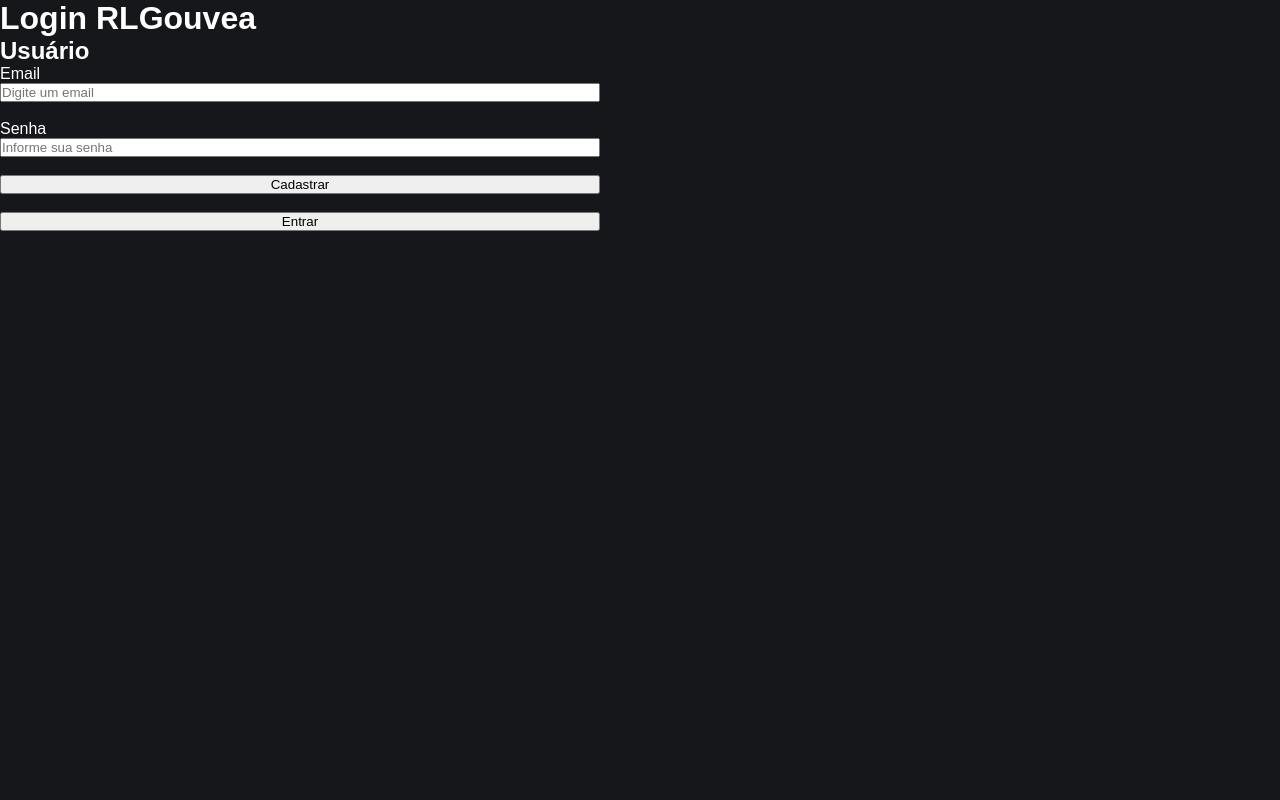
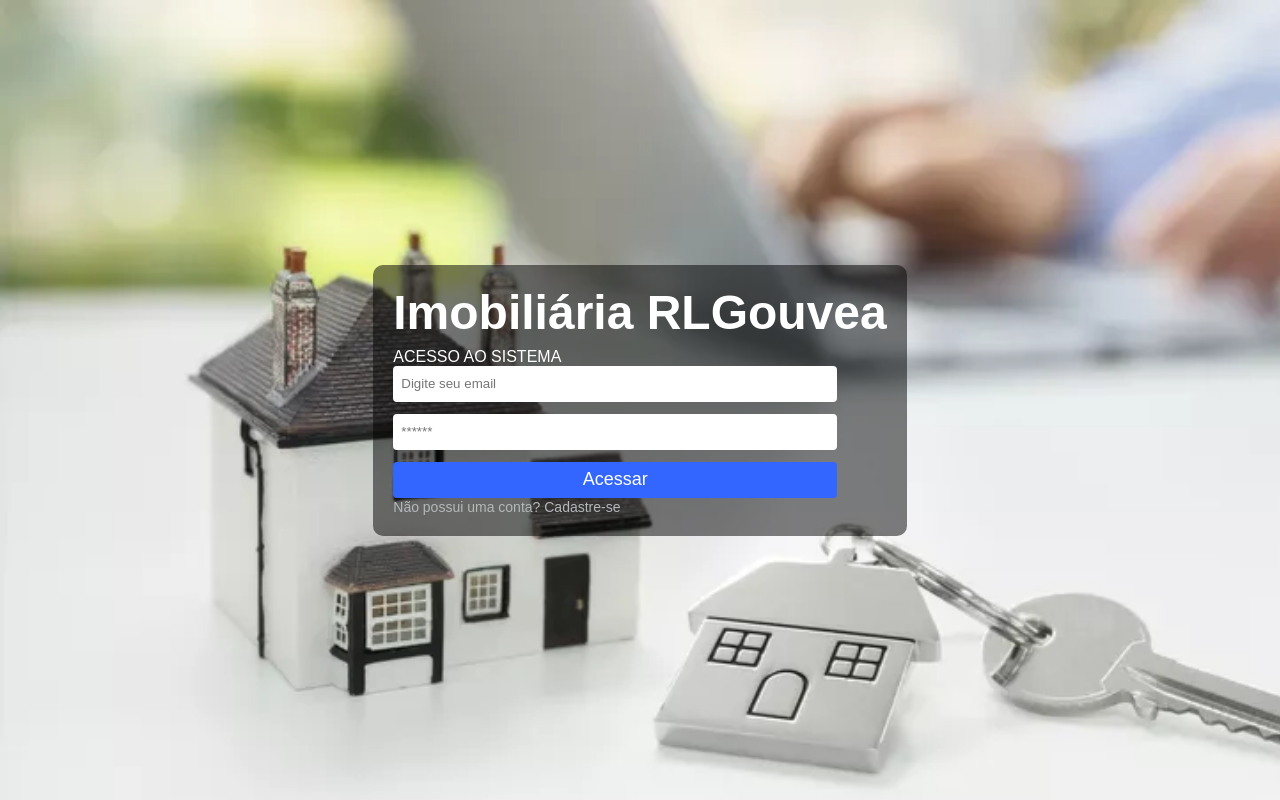
Before and after one commit to educwb/loginreact, a React (Create React App) app: page / in a window 1280 px wide. Built offline with nearby package versions, Linux system fonts and the light colour scheme; no server answers.

Commit message:
preparando layout login

```diff
--- a/src/app.css
+++ b/src/app.css
@@ -1,5 +1,5 @@
-.container{
+/* .container{
   width: 600px;
   display: flex;
   flex-direction: column;
-}
+} */
--- /dev/null
+++ b/src/pages/Home/home.css
@@ -0,0 +1,65 @@
+.box-form{
+  padding: 20px;
+  background-color: rgba(0, 0, 0, 0.5);
+  background-position: center;
+  border-radius: 10px;
+}
+
+.home-container{
+  background-image: url('../../Assets/img/home.webp');
+  background-size: cover;
+  display: flex;
+  flex-direction: column;
+  align-items: center;
+  justify-content: center;
+  height: 100vh;
+  width: 100%;
+}
+
+.home-container h1{
+  font-size: 48px;
+  margin-bottom: 8px;
+}
+
+.home-container span{
+  margin-bottom: 28px;
+}
+
+.form{
+  display: flex;
+  flex-direction: column;
+  width: 90%;
+  max-width: 600px;
+}
+
+.form input{
+  border:0;
+  margin-bottom: 12px;
+  height: 36px;
+  border-radius: 4px;
+  padding: 0 8px;
+}
+
+.form button{
+  height: 36px;
+  border:0;
+  border-radius: 4px;
+  background-color: #3366ff;
+  color: #FFF;
+  font-size: 18px;
+}
+
+.form textarea{
+  margin-bottom: 12px;
+  border:0;
+  height: 90px;
+  resize: none;
+  border-radius: 4px;
+}
+
+.button-link{
+  color: #b4b8bb;
+  text-decoration: none;
+  margin: 14px 0;
+  font-size: 14px;
+}
--- /dev/null
+++ b/src/pages/Home/index.js
@@ -0,0 +1,53 @@
+import { useState } from "react";
+import { Link } from "react-router-dom";
+
+import './home.css'
+
+export default function Home(){
+  const [email, setEmail] = useState('')
+  const [password, setPassword] = useState('')
+
+  function handleLogin(e){
+    e.preventDefault()
+
+    if(email !== '' && password !==''){
+      alert('teste')
+    }else{
+      alert('Preencha todos os campos!')
+    }
+  }
+
+  return(
+    <div className="home-container">
+      <div className="box-form">
+
+        <h1>Imobiliária RLGouvea</h1>
+
+        <span>ACESSO AO SISTEMA</span>
+
+        <form className="form" onSubmit={handleLogin}>
+          <input
+            type="text"
+            placeholder="Digite seu email"
+            value={email}
+            onChange={(e) => setEmail(e.target.value)}
+          />
+
+          <input
+            autoComplete={false}
+            type="password"
+            placeholder="******"
+            value={password}
+            onChange={(e) => setPassword(e.target.value)}
+          />
+
+          <button type="submit">Acessar</button>
+        </form>
+
+        <Link className="button-link" to="/register">
+          Não possui uma conta? Cadastre-se
+        </Link>
+      </div>
+    </div>
+  )
+}
--- a/src/routes/index.js
+++ b/src/routes/index.js
@@ -1,12 +1,14 @@
 import { Routes, Route} from 'react-router-dom'
 
+import Home from '../pages/Home'
 import Login from '../pages/Login'
 import Posts from '../pages/Posts'
 
 function RoutesApp(){
   return(
     <Routes>
-      <Route path='/' element={ <Login/> } />
+      <Route path='/' element={ <Home/> } />
+      <Route path='/login' element={ <Login/> } />
       <Route path='/posts' element={ <Posts/> } />
     </Routes>
   )
```
Also changed, not shown: src/Assets/img/home.webp (added).
